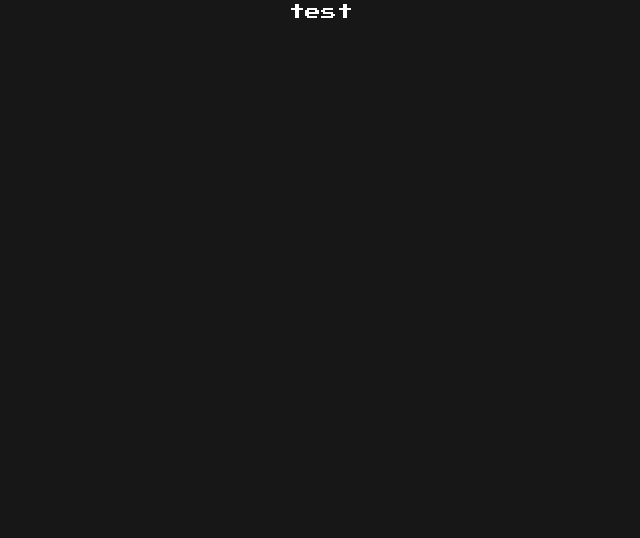
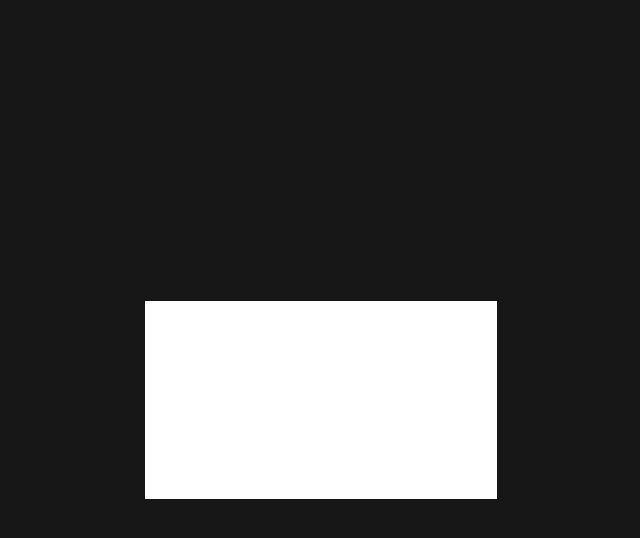
Before and after one commit to SeanConnorz/pixel-game, a React (Create React App) app: page /metaverse in a window 1280 px wide. Shown: the top 538 px of the page, without its empty margins (319-959 px from the left). Built offline with nearby package versions, Linux system fonts and the light colour scheme.

Commit message:
Adding init and overworld game logic

```diff
--- a/src/components/Metaverse/Index.jsx
+++ b/src/components/Metaverse/Index.jsx
@@ -1,7 +1,20 @@
+import { init } from "./logic/init";
+import { useState, useEffect } from "react";
+
 export default function Metaverse() {
+  useEffect(() => {
+    init();
+  }, []);
+
   return (
     <main>
-      <h1>test</h1>
+      <div className="game-container flex items-center h-[100vh]">
+        <canvas
+          className="game-canvas bg-white w-[352px] h-[198px]"
+          width="352"
+          height="198"
+        ></canvas>
+      </div>
     </main>
   );
 }
--- /dev/null
+++ b/src/components/Metaverse/logic/Overworld.js
@@ -0,0 +1,11 @@
+export class Overworld {
+  constructor(config) {
+    this.element = config.element;
+    this.canvas = this.element.querySelector(".game-canvas");
+    this.ctx = this.canvas.getContext("2d");
+  }
+
+  init() {
+    console.log("Working", this);
+  }
+}
--- /dev/null
+++ b/src/components/Metaverse/logic/init.js
@@ -0,0 +1,11 @@
+import { Overworld } from "./Overworld";
+
+export const init = () => {
+  const overworld = new Overworld({
+    element: document.querySelector(".game-container"),
+  });
+
+  overworld.init();
+
+  return overworld;
+};
--- a/tailwind.config.js
+++ b/tailwind.config.js
@@ -7,6 +7,7 @@ module.exports = {
     "./src/components/About.jsx",
     "./src/components/Roadmap.jsx",
     "./src/components/Team.jsx",
+    "./src/components/Metaverse/Index.jsx",
     "./src/App.js",
   ],
   theme: {
```
Also changed, not shown: src/components/Metaverse/logic/GameObject.js (added, +7 -0 lines), src/components/Metaverse/logic/Sprite.js (added, +28 -0 lines).
